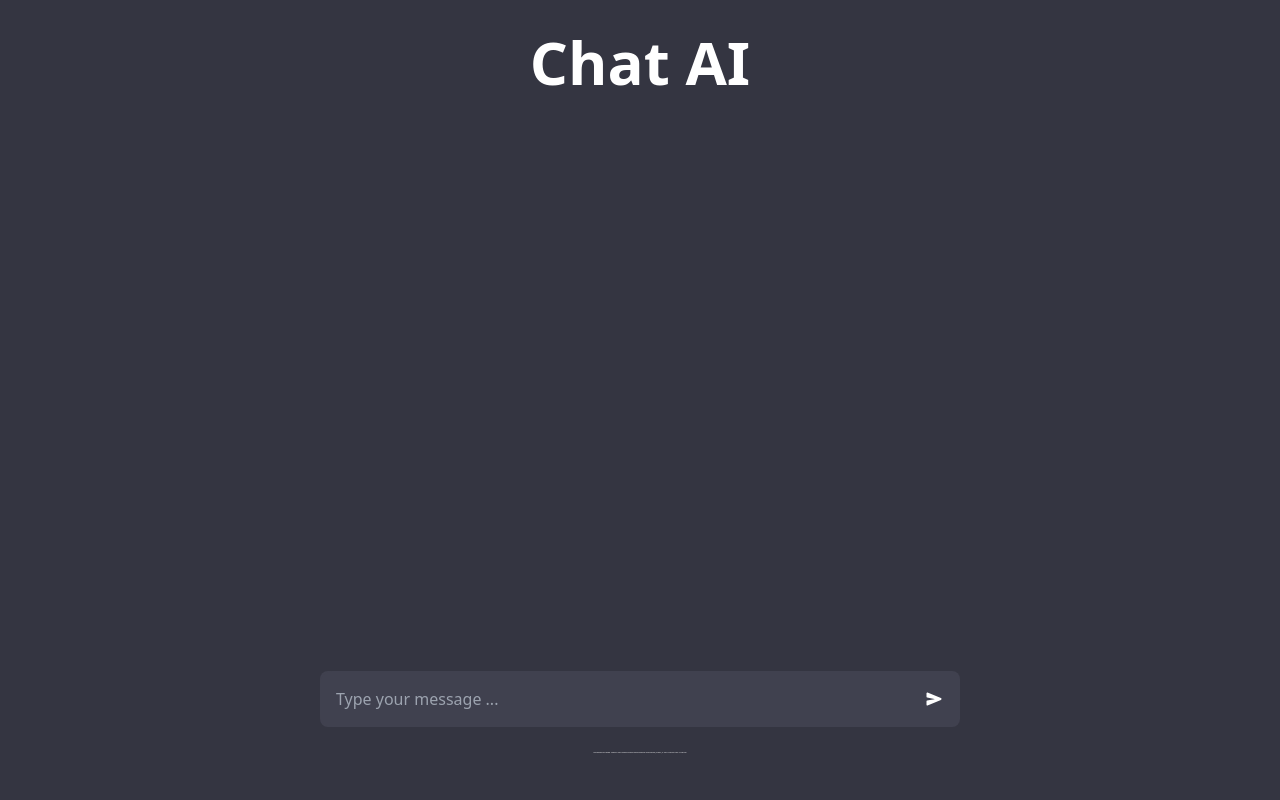
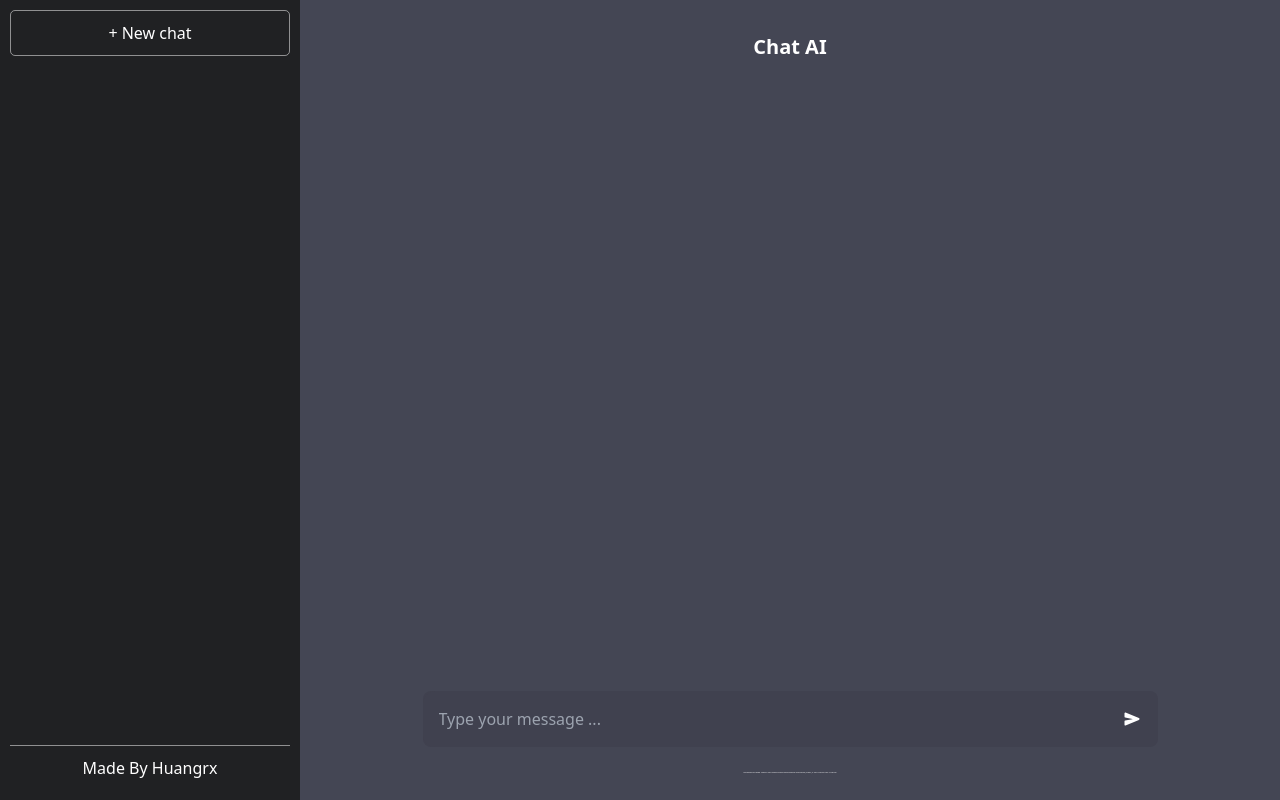
Before and after one commit to hrenxiang/chat-ai-web, a Next.js app: page / in a window 1280 px wide. Built offline with nearby package versions, Linux system fonts and the light colour scheme.

Commit message:
update: 🎨 UI

```diff
--- a/src/pages/_app.tsx
+++ b/src/pages/_app.tsx
@@ -1,4 +1,5 @@
 import '@/styles/globals.css'
+import "@/styles/index.css"
 import type { AppProps } from 'next/app'
 
 export default function App({ Component, pageProps }: AppProps) {
--- a/src/pages/index.tsx
+++ b/src/pages/index.tsx
@@ -10,41 +10,86 @@ import {CopyToClipboard} from 'react-copy-to-clipboard';
 import {HiOutlineCheck} from 'react-icons/hi'
 import {notification} from 'antd';
 import {IoSend} from "react-icons/io5";
+import {BiMessageDetail} from "react-icons/bi";
 
 const inter = Inter({subsets: ['latin']})
 
 export default function Home() {
 
     const [inputValue, setInputValue] = useState<string>('');
-    const [chatLog, setChatLog] = useState<ChatMessage[]>([]);
+    const [chatLogs, setChatLogs] = useState<ChatMessage[]>([]);
+    const chatLogsRef = useRef<ChatMessage[]>(chatLogs);
     const [isLoading, setIsLoading] = useState<boolean>(false);
+    // 使用 useRef 来保存 currentTitle 的值，确保了在异步回调函数中使用的是最新的值
+    const [currentTitle, setCurrentTitle] = useState<string>('')
+    const currentTitleRef = useRef<string>(currentTitle);
+    const [currentChatLogs, setCurrentChatLogs] = useState<ChatMessage[]>([]);
+    const [uniqueTitles, setUniqueTitles] = useState<string[]>([]);
     // 代码块复制通知
     const [notificationApi, contextHolderNotification] = notification.useNotification();
     const chatContentRef = useRef<HTMLDivElement>(null);
 
+    // 在组件加载时从本地存储中检索chatLogs
+    useEffect(() => {
+        const storedChatLogs = localStorage.getItem('CHAT-LOGS');
+        if (storedChatLogs) {
+            chatLogsRef.current = JSON.parse(storedChatLogs) as ChatMessage[];
+        }
+    }, []);
+
+    // 当chatLogs发生变化时，将其保存到本地存储中，并实时滑动到底部
+    useEffect(() => {
+        if (chatLogsRef && chatLogsRef.current.length !== 0 && chatLogs.length === 0) {
+            setCurrentChatLogs(chatLogs.filter(chatLog => chatLog.title === currentTitle));
+            setUniqueTitles(Array.from(new Set(chatLogsRef.current.map(chatLog => chatLog.title))));
+            setChatLogs(chatLogsRef.current);
+        } else {
+            setCurrentChatLogs(chatLogs.filter(chatLog => chatLog.title === currentTitle));
+            setUniqueTitles(Array.from(new Set(chatLogs.map(chatLog => chatLog.title))));
+            localStorage.setItem('CHAT-LOGS', JSON.stringify(chatLogs));
+
+            chatLogsRef.current = [];
+        }
+
+        // 在 React 中，更新状态是异步的，因此在更新状态后立即设置滚动位置时，可能无法正确计算出最新的滚动高度。为了确保滚动位置能够正确应用，你可以将设置滚动位置的代码包裹在一个 setTimeout 函数中，以便稍微延迟一下执行。
+        setTimeout(() => {
+            chatContentRef.current!.scrollTop = chatContentRef.current!.scrollHeight;
+            // if (chatContentRef.current) {
+            //     chatContentRef.current.scrollIntoView({ behavior: 'smooth' });
+            // }
+        }, 0);
+
+
+    }, [chatLogs, currentTitle]);
+
     const handleSubmit = (event: React.FormEvent) => {
         event.preventDefault();
 
-        setChatLog((prevChatLog) => [
-            ...prevChatLog,
+        if (!currentTitle && inputValue) {
+            setCurrentTitle(inputValue);
+            currentTitleRef.current = inputValue;
+        }
+
+        setChatLogs((prevChatLogs) => [
+            ...prevChatLogs,
             {
-                type: 'user',
+                title: currentTitleRef.current,
+                type: "user",
                 message: inputValue
             }
-        ]);
+        ])
 
         sendMessage(inputValue);
-
         setInputValue('');
     }
 
     const sendMessage = (message: string) => {
-        // const url = "/api/chat";
-        const url = "https://api.openai.com/v1/chat/completions";
-        const header = {
-            "Content-Type": "application/json",
-            "Authorization": `Bearer ${process.env.NEXT_PUBLIC_OPENAI_API_KEY}`
-        };
+        const url = "/api/chat";
+        // const url = "https://api.openai.com/v1/chat/completions";
+        // const header = {
+        //     "Content-Type": "application/json",
+        //     "Authorization": `Bearer ${process.env.NEXT_PUBLIC_OPENAI_API_KEY}`
+        // };
         const data = {
             model: "gpt-3.5-turbo",
             messages: [{"role": "user", "content": message}],
@@ -52,19 +97,16 @@ export default function Home() {
 
         setIsLoading(true);
 
-        axios.post(url, data, {headers: header}).then((res) => {
-            console.log(res);
-
-            setChatLog((prevChatLog) => [
-                ...prevChatLog,
+        axios.post(url, data).then((res) => {
+            setChatLogs((prevChatLogs) => [
+                ...prevChatLogs,
                 {
-                    type: 'bot',
+                    title: currentTitleRef.current,
+                    type: res.data.choices[0].message.role,
                     message: res.data.choices[0].message.content
                 }
             ])
-
             setIsLoading(false);
-
         }).catch((error) => {
             setIsLoading(false);
             console.log(error);
@@ -81,31 +123,65 @@ export default function Home() {
         });
     };
 
-    useEffect(() => {
-        chatContentRef.current!.scrollTop = chatContentRef.current!.scrollHeight;
-    }, [chatLog]);
+    const createNewChat = () => {
+        setInputValue('');
+        setCurrentTitle('');
+    }
+
+    const uniqueTitleSwitch = (currentTitle: string) => {
+        setCurrentTitle(currentTitle);
+        currentTitleRef.current = currentTitle;
+    }
 
     return (
-        <div className="chat-container mx-auto max-w-[100vw] bg-customBlack">
+        <div className="chat">
 
             {contextHolderNotification}
 
-            <div className="chat-body flex flex-col min-h-[100vh] max-h-[100vh]">
-                <h1 className="justify-start text-white bg-clip-text text-center py-8 font-bold text-6xl">Chat AI</h1>
-                <div className="chat-content overflow-y-auto" ref={chatContentRef}>
+            <section className="chat-side-bar">
+                <button className="hover:bg-gray-500" onClick={createNewChat}>+ New chat</button>
+                {/*这里有一个flex布局，设置中间的高度为100%即可填充满*/}
+                <ul className="chat-history d m-[10px] text-left h-[100%] ">
+                    {
+                        uniqueTitles?.map((uniqueTitle, index) => {
+                            return <div key={index}>
+                                <li className={`hover:bg-[#2a2b32] hover:cursor-pointer p-4 list-none rounded-[5px] ${uniqueTitle === currentTitle ? 'bg-[#343541]' : ''}`}
+                                    onClick={() => uniqueTitleSwitch(uniqueTitle)}
+                                >
+                                    <BiMessageDetail className="inline mr-3"/>
+                                    {uniqueTitle}
+                                </li>
+                            </div>
+                        })
+                    }
+                </ul>
+                <nav>
+                    <p>
+                        Made By Huangrx
+                    </p>
+                </nav>
+            </section>
+            <section className="chat-body h-[100%]  flex flex-col bg-[#444654]">
+
+                <div className="chat-body-content justify-start flex-grow overflow-y-auto" ref={chatContentRef}>
+                    {
+                        !currentTitle &&
+                        <h1 className="text-white bg-clip-text text-center py-8 font-bold text-[20px]">Chat AI</h1>
+                    }
+
+                    <div className="chat-body-message w-[100%]">
                         <div className="space-y-4">
                             {
-                            chatLog.map((message, index) => {
+                                currentChatLogs?.map((chatLog, index) => {
                                     return (
-                                    <>
-                                        <div key={index}
-                                             className={`${message.type === 'user' ? 'bg-customBlack' : 'bg-customBlack2'}`}>
+                                        <div key={index}>
+                                            <div
+                                                className={`${chatLog.type === 'user' ? 'bg-customBlack' : 'bg-customBlack2'}`}>
                                                 <div
                                                     className="flex p-4 gap-4 text-[1rem] leading-8 text-white md:gap-6 md:max-w-2xl lg:max-w-[38rem] xl:max-w-3xl md:py-6 lg:px-0 m-auto ">
-
                                                     <div className="min-w-[24px] min-h-[24px] pt-1">
                                                         {
-                                                        message.type !== 'user' ?
+                                                            chatLog.type !== 'user' ?
                                                                 <svg d="1686038749044" className="icon"
                                                                      viewBox="0 0 1024 1024"
                                                                      version="1.1"
@@ -133,7 +209,7 @@ export default function Home() {
                                                         className="markdown-body overflow-auto"
                                                         remarkPlugins={[remarkGfm]}
                                                         rehypePlugins={[rehypeRaw]}
-                                                    children={message.message}
+                                                        children={chatLog.message}
                                                         components={{
                                                             code({node, inline, className, children, ...props}) {
                                                                 const match = /language-(\w+)/.exec(className || '');
@@ -174,7 +250,7 @@ export default function Home() {
                                                 </div>
                                             </div>
                                             {/*<hr className="text-black"/>*/}
-                                    </>
+                                        </div>
 
                                     )
                                 })
@@ -182,7 +258,7 @@ export default function Home() {
                             {
                                 isLoading &&
                                 <div className="bg-customBlack2">
-                                <div key={chatLog.length}
+                                    <div
                                         className="flex p-4 pl-0 gap-4 text-[1rem] leading-8 text-white md:gap-6 md:max-w-2xl lg:max-w-[38rem] xl:max-w-3xl md:py-6 lg:px-0 m-auto">
                                         <div
                                             className="flex rounded-lg p-4 text-white">
@@ -193,11 +269,13 @@ export default function Home() {
                             }
                         </div>
                     </div>
-                <div className="justify-end m-auto mb-5 w-[100%]">
-                    <form onSubmit={handleSubmit} className="m-auto w-1/2 content-center  pt-12">
+                </div>
+
+                <div className="chat-body-input bg-transparent justify-end  w-[100%]">
+                    <form onSubmit={handleSubmit} className="w-3/4 m-auto  pt-8">
                         <div className="flex rounded-lg bg-customGray">
                             <input
-                                className="flex-grow px-4 y-[10px] md:py-4 md:pl-4 rounded-l-xl bg-customGray text-white focus:outline-none"
+                                className="flex-grow px-4 y-[10px] py-4 pl-4 rounded-l-xl bg-customGray text-white focus:outline-none"
                                 type="text"
                                 placeholder="Type your message ..."
                                 value={inputValue}
@@ -206,17 +284,18 @@ export default function Home() {
                                 className="roudned-lg px-4 y-[10px] md:py-4 md:pl-4 rounded-r-xl text-white font-semibold focus:outline-none hover:bg-gradient-to-r from-purple-500 to-gray-500 transition-colors duration-300"
                                 type="submit"><IoSend style={{width: "20px"}}/></button>
                         </div>
-                        <p className="text-center text-white text-[0.1rem] my-6">Free Research Preview. ChatGPT may produce
+                        <p className="text-center text-white text-[0.1rem] my-6">Free Research Preview. ChatGPT may
+                            produce
                             inaccurate information about people, places, or facts. ChatGPT May 24 Version</p>
                     </form>
                 </div>
-
-            </div>
+            </section>
         </div>
     )
 }
 
 interface ChatMessage {
+    title: string;
     type: string;
     message: string;
 }
--- a/src/styles/globals.css
+++ b/src/styles/globals.css
@@ -1,47 +1,3 @@
 @tailwind base;
 @tailwind components;
 @tailwind utilities;
-
-.chat-container p {
-    padding-bottom: 1.5em;
-}
-
-.chat-content::-webkit-scrollbar {
-    width: 0.375rem!important;
-}
-
-.markdown-body table tr {
-    /*background-color: var(--black-31) !important;*/
-    border-top: 1px solid white;
-}
-
-.markdown-body table tr:nth-child(2n) {
-    /*background-color: var(--black-31) !important;*/
-    border-top: 1px solid white;
-}
-
-.markdown-body table th,
-.markdown-body table td {
-    padding: 6px 13px;
-    border: 1px solid white;
-}
-
-.chat-container .code-wrapper:hover .copy-btn {
-    display: block;
-}
-
-.chat-container .copy-btn {
-    display: none;
-    cursor: pointer;
-    padding: 2px 4px;
-    background-color: #343541;
-    color: white;
-    border-radius: 5px;
-    user-select: none;
-    transition: all 0.3s ease;
-}
-
-.chat-container .copy-btn:hover {
-    background-color: white;
-    color: black;
-}
--- /dev/null
+++ b/src/styles/index.css
@@ -0,0 +1,87 @@
+.chat {
+    margin: 0;
+    overflow: hidden;
+    width: 100vw;
+    height: 100vh;
+    display: flex;
+    color: #fff;
+}
+
+.chat-side-bar {
+    background: #202123;
+    width: 300px;
+    height: 100%;
+
+    display: flex;
+    flex-direction: column;
+    justify-content: space-between;
+    text-align: center;
+}
+
+.chat-side-bar button {
+    border: 1px solid rgba(255, 255, 255, 0.5);
+    background-color: transparent;
+    border-radius: 5px;
+    padding: 10px;
+    margin: 10px;
+    color: #fff;
+    cursor: pointer;
+}
+
+.chat-side-bar nav {
+    border-top: 1px solid rgba(255, 255, 255, 0.5);
+    padding: 10px;
+    margin: 10px;
+}
+
+.chat-history::-webkit-scrollbar {
+    width: 0 !important;
+}
+
+.chat-body {
+    width: calc(100vw - 300px);
+}
+
+.chat-body p {
+    padding-bottom: 1.5em;
+}
+
+.chat-body-content::-webkit-scrollbar {
+    width: 0.375rem !important;
+}
+
+.markdown-body table tr {
+    /*background-color: var(--black-31) !important;*/
+    border-top: 1px solid white;
+}
+
+.markdown-body table tr:nth-child(2n) {
+    /*background-color: var(--black-31) !important;*/
+    border-top: 1px solid white;
+}
+
+.markdown-body table th,
+.markdown-body table td {
+    padding: 6px 13px;
+    border: 1px solid white;
+}
+
+.chat-body .code-wrapper:hover .copy-btn {
+    display: block;
+}
+
+.chat-body .copy-btn {
+    display: none;
+    cursor: pointer;
+    padding: 2px 4px;
+    background-color: white;
+    color: black;
+    border-radius: 5px;
+    user-select: none;
+    transition: all 0.3s ease;
+}
+
+.chat-body .copy-btn:hover {
+    background-color: #444654;
+    color: white;
+}
```
Lines whose indentation alone changed are shown as unchanged.
